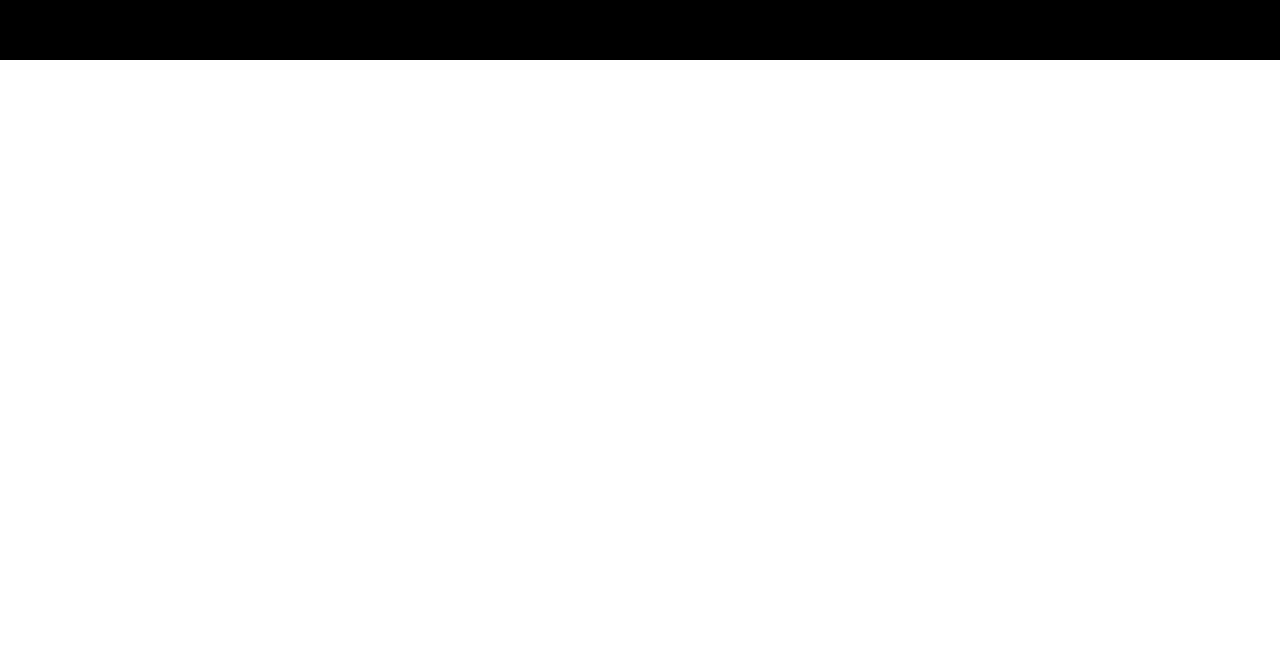
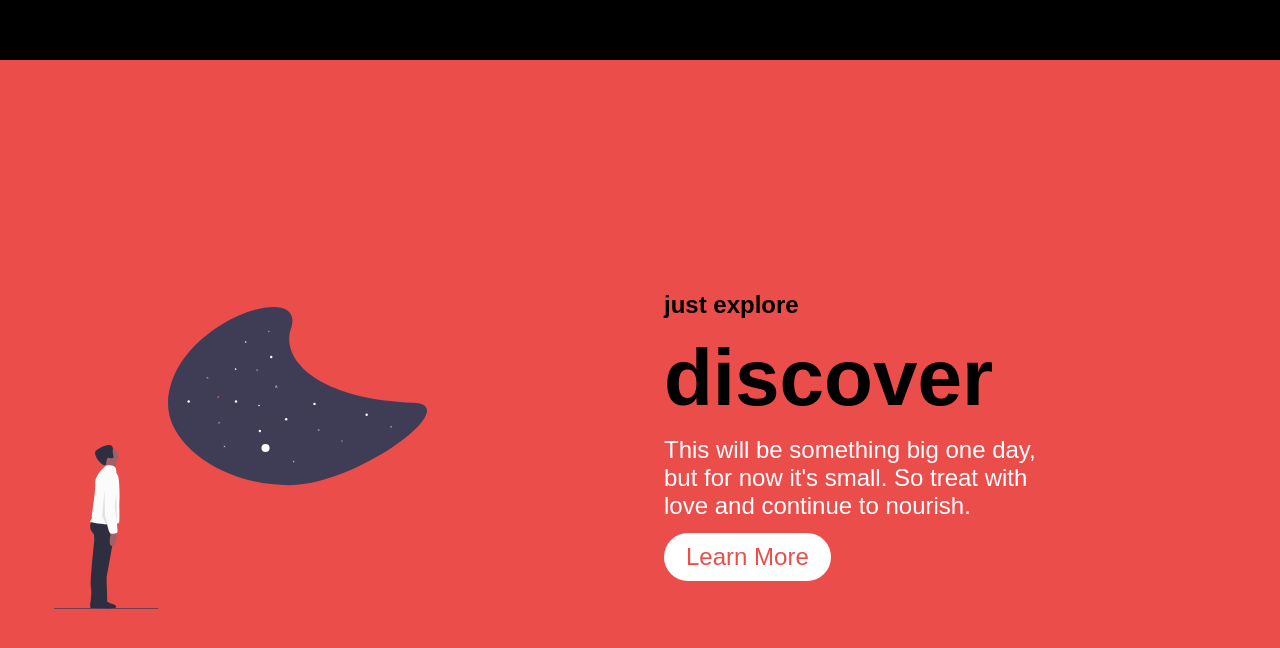
Before and after one commit to mylesz123/simple-styled-site, a React (Create React App) app: page / in a window 1280 px wide. Shown: the part 1620-2268 px from the top of the page. Before the commit the page ends 1680 px from the top, so only its background shows below. Built offline with nearby package versions, Linux system fonts and the light colour scheme.

Commit message:
discover page

```diff
--- a/src/App.js
+++ b/src/App.js
@@ -4,6 +4,7 @@ import { BrowserRouter } from 'react-router-dom';
 import Navbar from './components/Navbar';
 import Banner from './components/Banner';
 import About from './components/About';
+import Discover from './components/Discover';
 
 export default function App() {
   return (
@@ -11,6 +12,7 @@ export default function App() {
       <Navbar />
       <Banner />
       <About />
+      <Discover />
     </BrowserRouter>
   );
 }
--- /dev/null
+++ b/src/components/Discover/index.js
@@ -0,0 +1,48 @@
+import React from 'react';
+// import PropTypes from 'prop-types';
+import { Link as SmoothLink } from 'react-scroll';
+import COUNTING_STARS from '../../assets/images/undraw_counting_stars.svg';
+import { SECTION_PATHS } from '../../data/navbar';
+import { StackLayout, Grid, Button, Center } from '../primitives';
+import DiscoverSection, {
+  ImageWrapper,
+  Image,
+  Heading,
+  Text,
+  Title,
+} from './styles';
+
+const Discover = () => (
+  <DiscoverSection id={SECTION_PATHS.DISCOVER}>
+    <Center totallyCentered fillAvailableSpace>
+      <Grid fillAvailableSpace minColumnWidth={300} gap={3}>
+        <ImageWrapper>
+          <Image src={COUNTING_STARS} />
+        </ImageWrapper>
+        <StackLayout className="stack" as="aside">
+          <Title>just explore</Title>
+          <Heading>discover</Heading>
+          <Text>
+            This will be something big one day, but for now it's
+            small. So treat with love and continue to nourish.
+          </Text>
+
+          <Button>
+            <SmoothLink
+              to={SECTION_PATHS.BANNER}
+              smooth
+              spy
+              offset={-80}
+            >
+              Learn More
+            </SmoothLink>
+          </Button>
+        </StackLayout>
+      </Grid>
+    </Center>
+  </DiscoverSection>
+);
+
+// Discover.propTypes = {};
+
+export default Discover;
--- /dev/null
+++ b/src/components/Discover/styles.js
@@ -0,0 +1,75 @@
+import styled from 'styled-components';
+import { COLORS, BREAKPOINTS } from '../constants';
+
+const DiscoverSection = styled.section`
+  display: flex;
+  background: ${COLORS.RED};
+  padding: 0 30px;
+  height: 800px;
+
+  @media screen and (max-width: ${BREAKPOINTS.XLPHONE}) {
+    height: 100vh;
+  }
+
+  .stack {
+    @media screen and (max-width: ${BREAKPOINTS.XLPHONE}) {
+      justify-self: flex-start;
+      align-items: flex-start;
+      max-width: 350px;
+    }
+    @media screen and (max-width: ${BREAKPOINTS.PHONE}) {
+      justify-self: center;
+      align-items: center;
+    }
+  }
+`;
+
+export const Title = styled.span`
+  font-size: 1.5rem;
+  font-weight: bold;
+  max-width: 500px;
+  color: ${COLORS.BLACK};
+
+  @media screen and (max-width: ${BREAKPOINTS.XLPHONE}) {
+    text-align: center;
+  }
+`;
+
+export const Heading = styled.h1`
+  font-size: 5rem;
+  color: ${COLORS.BLACK};
+
+  @media screen and (max-width: ${BREAKPOINTS.XLPHONE}) {
+    text-align: center;
+    font-size: 4rem;
+  }
+
+  @media screen and (max-width: ${BREAKPOINTS.PHONE}) {
+    font-size: 3rem;
+  }
+`;
+
+export const Text = styled.p`
+  font-size: 1.5rem;
+  max-width: 400px;
+  color: ${COLORS.WHITE};
+
+  @media screen and (max-width: ${BREAKPOINTS.XLPHONE}) {
+    text-align: start;
+  }
+  @media screen and (max-width: ${BREAKPOINTS.PHONE}) {
+    text-align: center;
+  }
+`;
+
+export const ImageWrapper = styled.aside`
+  max-width: 450px;
+  height: 100%;
+`;
+
+export const Image = styled.img`
+  width: 90%;
+  padding: 1em;
+`;
+
+export { DiscoverSection as default };
```
